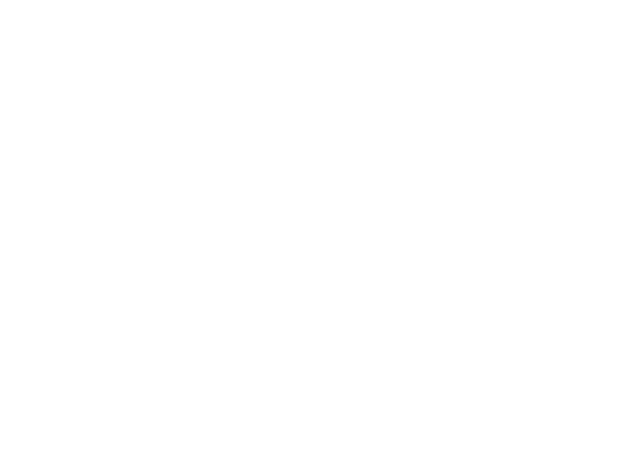
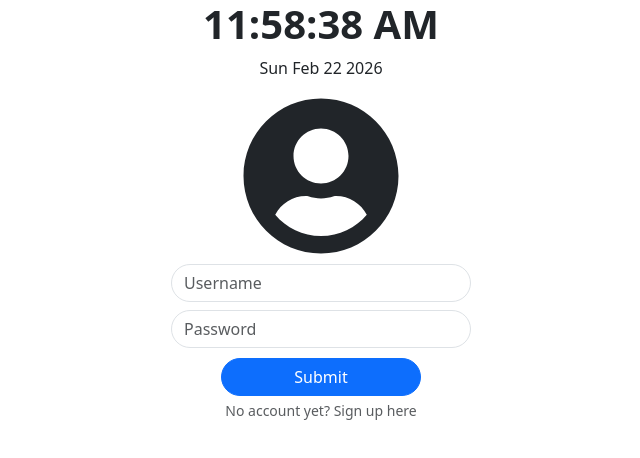
Before and after one commit to joshaurellano/flood-prediction-dashboard, a React (Vite) app: page /login in a window 1280 px wide. Before the commit this address had no page. Shown: the top 458 px of the page, without its empty margins (319-959 px from the left). Built offline with nearby package versions, Linux system fonts and the light colour scheme.

Commit message:
Added initial login screen

```diff
--- a/src/App.jsx
+++ b/src/App.jsx
@@ -1,12 +1,14 @@
 import { BrowserRouter as Router, Routes, Route, Link } from "react-router-dom"
 
 import Homescreen from "./Homescreen"
+import Login from "./Login"
 function App() {
 
   return (
     <Router>
       <Routes>
         <Route path="/" element={<Homescreen />}/>
+        <Route path="/login" element={<Login />}/>
       </Routes>
 
     </Router>
--- a/src/Homescreen.jsx
+++ b/src/Homescreen.jsx
@@ -73,7 +73,7 @@ function Homescreen() {
                         Protecting Barangays</h1>
                     <p className='my-4'style={{color:'white', textAlign:'center', textShadow: '2px 2px black',fontSize:'20px'}}>A data-driven flood monitoring and forecasting system</p>
                     <div style={{display:'flex',justifyContent:'center'}}>
-                        <Button variant='outline-primary' size='lg' style={{color:'white', width:'300px', borderRadius:'24px', borderWidth:'2px'}}>
+                        <Button href="/login" variant='outline-primary' size='lg' style={{color:'white', width:'300px', borderRadius:'24px', borderWidth:'1px'}}>
                             Login <FaArrowRight />
 
                         </Button>
--- /dev/null
+++ b/src/Login.jsx
@@ -0,0 +1,58 @@
+import React, { useState } from 'react'
+import { Form, Row, Col, Button, Container } from 'react-bootstrap'
+
+import { FaUserCircle } from "react-icons/fa";
+
+function Login() {
+  // Variable declarations
+  let time  = new Date().toLocaleTimeString()
+  let dateNow = new Date()
+  const [ctime,setTime] = useState(time)
+
+  const UpdateTime=()=>{
+    time =  new Date().toLocaleTimeString()
+    setTime(time)
+  }
+  setInterval(UpdateTime)
+  return (
+    <div style={{minHeight:'100vh', maxWidth:'100vw',overflowX:'hidden'}}>
+      <Col style={{display:'flex',justifyContent:'center', flexDirection:'column', textAlign:'center'}}>
+        <div style={{textAlign:'center'}}>
+          <h1 style={{fontWeight:'bold'}}>{ctime}</h1>
+          <p>{dateNow.toDateString()}</p>
+        </div>
+        <div>
+          <FaUserCircle style={{
+            fontSize:'160px'
+          }}/>
+        </div>
+        <div style={{display:'flex',justifyContent:'center'}}>
+          <Form style={{width:'300px'}}>
+            <Form.Group className='py-2'>
+              <Form.Control style={{borderRadius:'20px'}} type='text' placeholder='Username' />
+            </Form.Group>
+
+            <Form.Group style={{paddingBottom:'10px'}}>
+              <Form.Control style={{borderRadius:'20px'}} type='password' placeholder='Password' />
+            </Form.Group>
+
+            <Form.Group style={{display:'flex', flexDirection:'column', justifyContent:'center', width:'100%'}}>
+              <div style={{display:'flex', width:'100%', justifyContent:'center'}}>
+                <Button style={{borderRadius:'20px',width:'200px',justifyContent:'center', display:'flex'}}>
+                  Submit
+                </Button>
+              </div>
+
+              <Form.Text>No account yet? Sign up here</Form.Text>
+            </Form.Group>
+          </Form>
+        </div>
+
+      </Col>
+
+
+    </div>
+  )
+}
+
+export default Login
```
Also changed, not shown: 1 other file (tests, documents, lock files or other folders).
